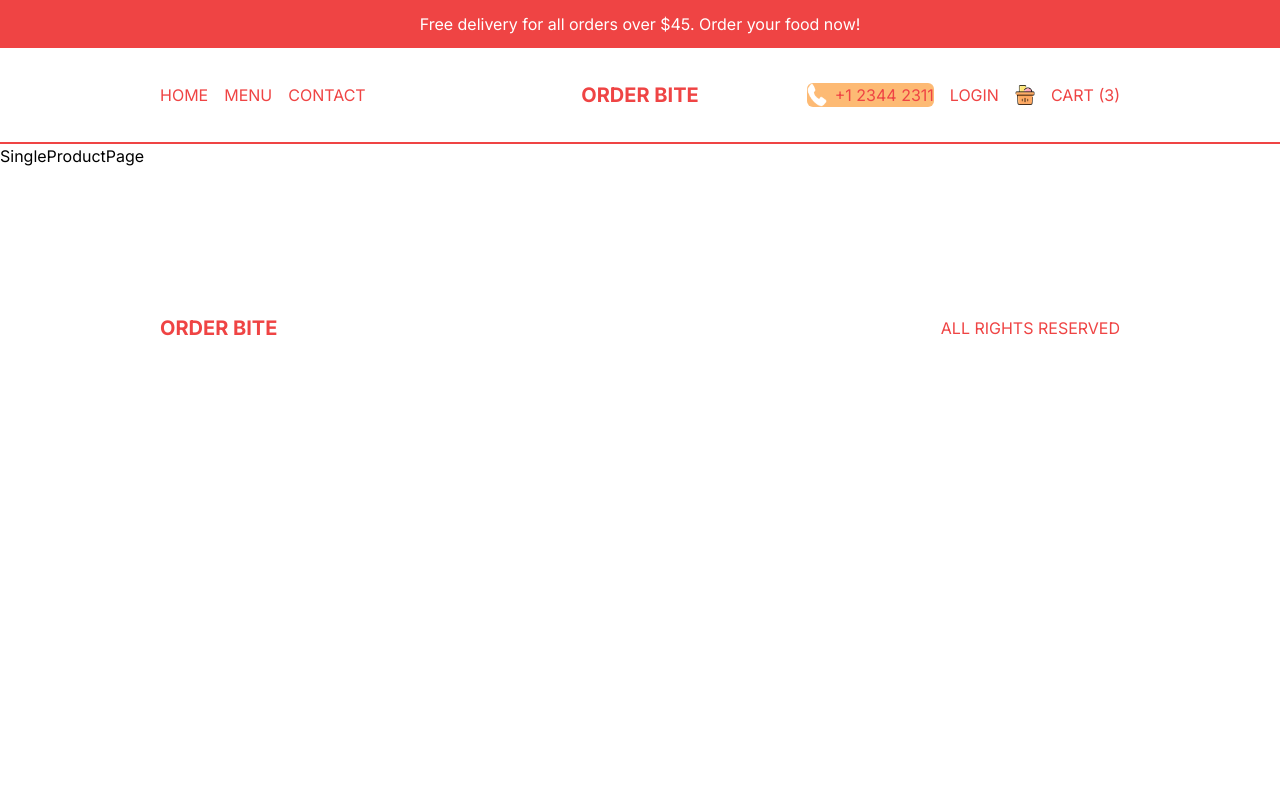
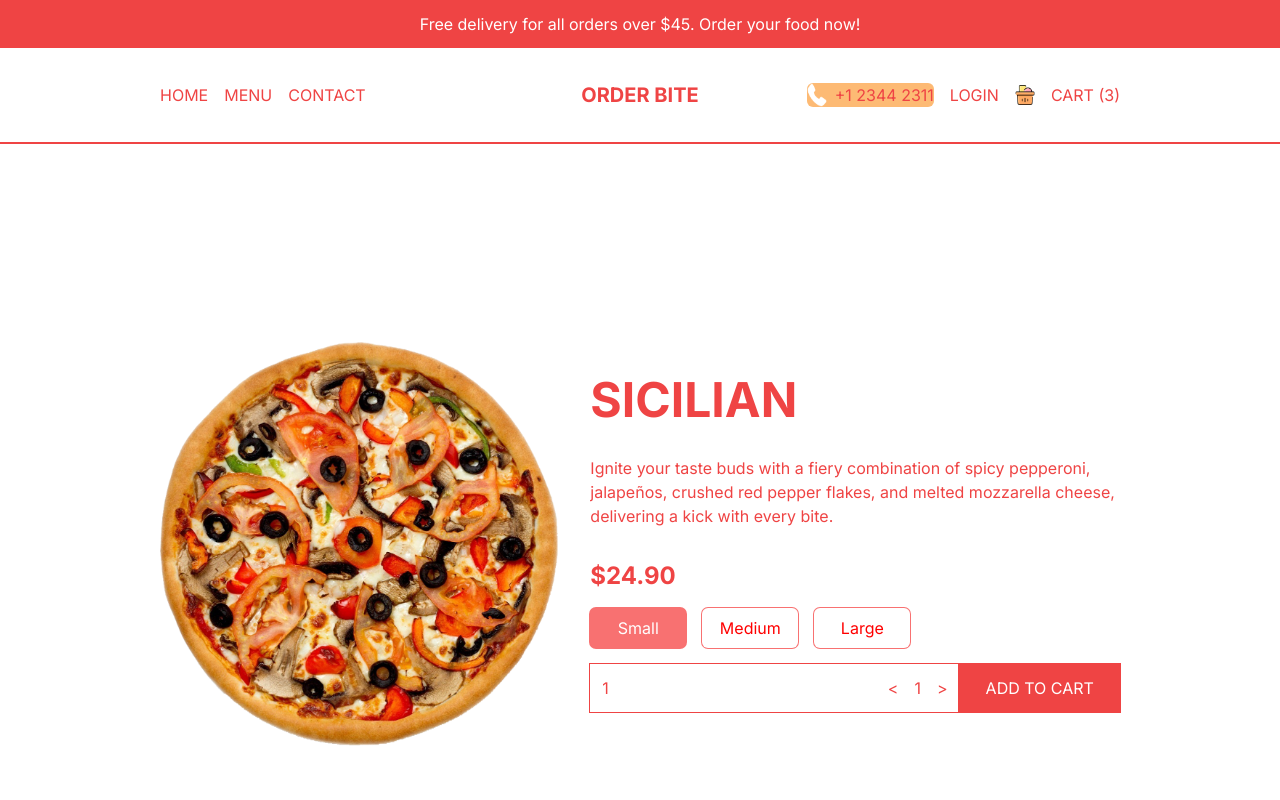
Before and after one commit to samuelsenerwa/OrderBite-Savory-Delights-Online, a Next.js app: page /product/1 in a window 1280 px wide. Shown: the top 800 px of the page. Built offline with nearby package versions, Linux system fonts and the light colour scheme.

Commit message:
feat: added single item

```diff
--- a/src/app/product/[id]/page.tsx
+++ b/src/app/product/[id]/page.tsx
@@ -1,9 +1,36 @@
-import React from 'react'
+import { singleProduct } from "@/data";
+import React from "react";
+import Image from "next/image";
+import Price from "@/components/Price";
 
 const SingleProductPage = () => {
   return (
-    <div>SingleProductPage</div>
-  )
-}
+    <div className="p-4 lg:px-20 xl:px-40 h-screen flex flex-col justify-around text-red-500 md:flex-row md:gap-8 items-center">
+      {/* IMAGE CONTAINER */}
+      {singleProduct.img && (
+        <div className="relative w-full h-1/2 md:h-[70%]">
+          <Image
+            src={singleProduct.img}
+            alt=""
+            className="object-contain"
+            fill
+          />
+        </div>
+      )}
+      {/* TEXT CONTAINER */}
+      <div className="h-1/2 flex flex-col gap-4 md:h-[70%] md:justify-center md:gap-6 xl:gap-8">
+        <h1 className="text-3xl font-bold uppercase xl:text-5xl">
+          {singleProduct.title}
+        </h1>
+        <p>{singleProduct.desc}</p>
+        <Price
+          price={singleProduct.price}
+          id={singleProduct.id}
+          options={singleProduct.options}
+        />
+      </div>
+    </div>
+  );
+};
 
-export default SingleProductPage
+export default SingleProductPage;
--- /dev/null
+++ b/src/components/Price.tsx
@@ -0,0 +1,69 @@
+"use client";
+
+import React, { useEffect, useState } from "react";
+
+type Props = {
+  price: number;
+  id: number;
+  options?: { title: string; additionalPrice: number }[];
+};
+
+const Price = ({ price, id, options }: Props) => {
+  const [total, setTotal] = useState(price);
+  const [quantity, setQuantity] = useState(1);
+  const [selected, setSelected] = useState(0);
+
+  useEffect(() => {
+    setTotal(
+      quantity * (options ? price + options[selected].additionalPrice : price)
+    );
+  }, [quantity, selected, options, price]);
+
+  return (
+    <div className="flex flex-col gap-4">
+      <h2 className="text-2xl font-bold">${total.toFixed(2)}</h2>
+      {/* OPTIONS CONTAINER */}
+      <div className="flex gap-4">
+        {options?.map((option, index) => (
+          <button
+            key={option.title}
+            className="min-w-[6rem] p-2 ring-1 ring-red-400 rounded-md"
+            style={{
+              background: selected === index ? "rgb(248 113 113)" : "white",
+              color: selected === index ? "white" : "red",
+            }}
+            onClick={() => setSelected(index)}
+          >
+            {option.title}
+          </button>
+        ))}
+      </div>
+      {/* QUANTITY AND ADD BUTTON CONTAINER */}
+      <div className="flex justify-between items-center">
+        {/* QUANTITY */}
+        <div className="flex justify-between w-full p-3 ring-1 ring-red-500">
+          <span>{quantity}</span>
+          <div className="flex gap-4 items-center">
+            <button
+              onClick={() => setQuantity((prev) => (prev > 1 ? prev - 1 : 1))}
+            >
+              {"<"}
+            </button>
+            <span>1</span>
+            <button
+              onClick={() => setQuantity((prev) => (prev < 9 ? prev + 1 : 9))}
+            >
+              {">"}
+            </button>
+          </div>
+        </div>
+        {/* CART BUTTON */}
+        <button className="uppercase w-56 bg-red-500 text-white p-3 ring-1 ring-red-500">
+          Add to Cart
+        </button>
+      </div>
+    </div>
+  );
+};
+
+export default Price;
```
